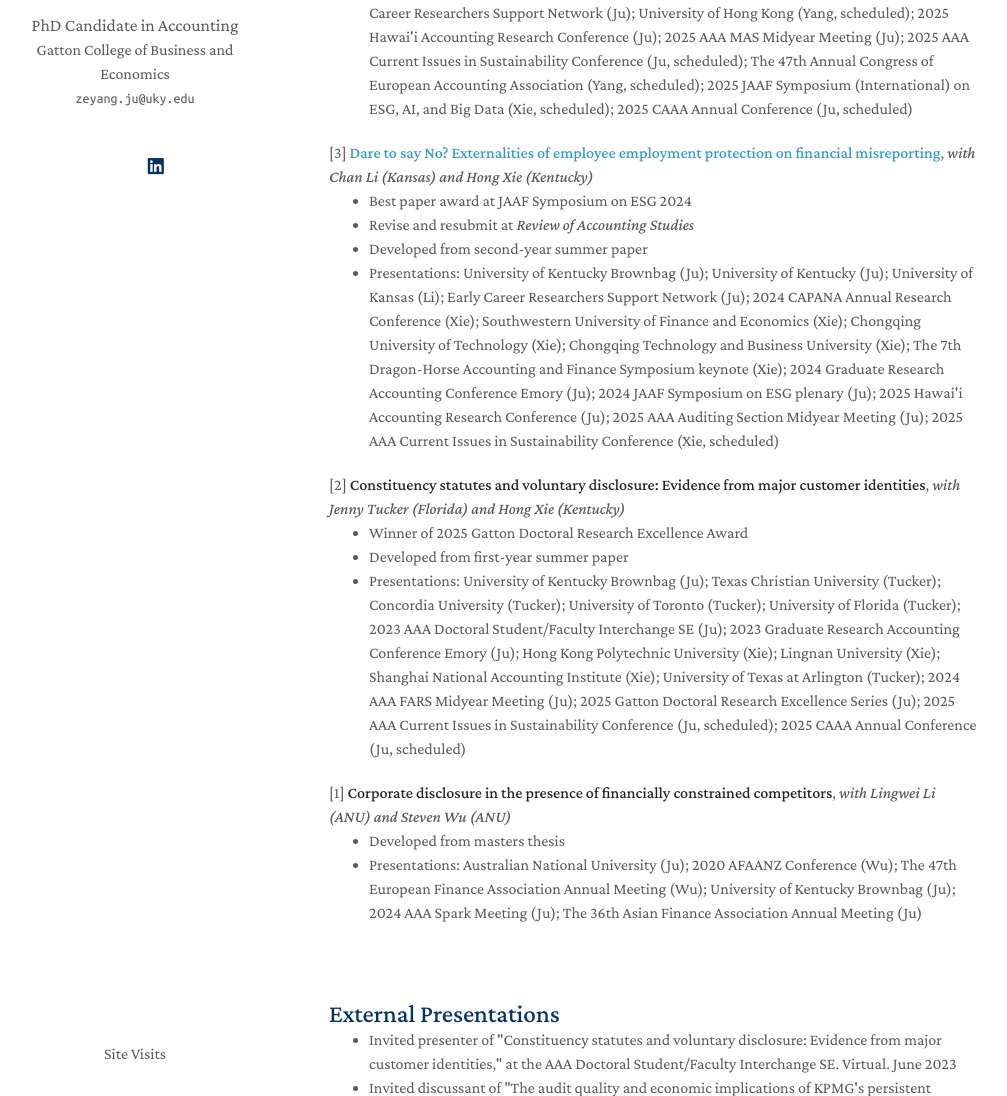
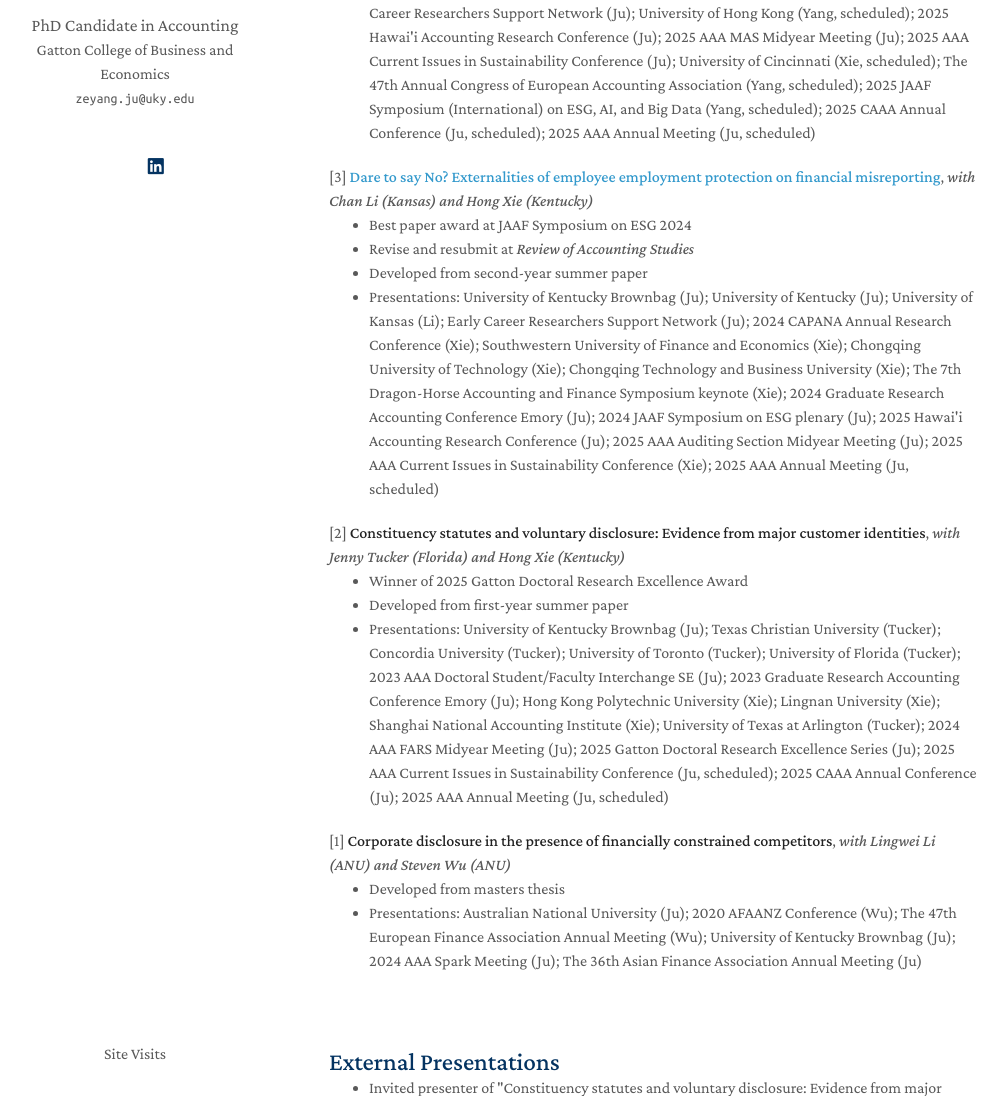
Before and after one commit to zeyang1225/zeyang1225.github.io, a Jekyll site: the page built from index.md, in a window 1280 px wide and 1400 px high, scrolled down 599 px. Shown: the part 304-1400 px from the top of the window, without its empty margins (141-1148 px from the left). Built offline with Jekyll 4.4.1, drawn with Linux system fonts in a browser that asks for light colours; nearby versions of some CDN libraries; comment, search, counter and statistics services are not loaded; a style sheet for code colours, icons or effects is not loaded; some of the changed text lies outside the part shown.

Commit message:
Update research.md

```diff
--- a/_includes/research.md
+++ b/_includes/research.md
@@ -6,7 +6,7 @@
   <ul>
     <li>  Top 10 downloads for Corporate Governance & Finance eJournal at the SSRN for several days  <br></li>
      <li>  Developed from a research seminar proposal <br></li>
-     <li>  Presentations: University of Kentucky Brownbag (Ju); Spring 2024 Kentucky Accounting Colloquium (Ju); University of Kentucky (Ju); Chinese University of Hong Kong (Chen); Early Career Researchers Support Network (Ju); University of Hong Kong (Yang, scheduled); 2025 Hawai'i Accounting Research Conference (Ju); 2025 AAA MAS Midyear Meeting (Ju); 2025 AAA Current Issues in Sustainability Conference (Ju, scheduled); The 47th Annual Congress of European Accounting Association (Yang, scheduled); 2025 JAAF Symposium (International) on ESG, AI, and Big Data (Xie, scheduled); 2025 CAAA Annual Conference (Ju, scheduled)</li>
+     <li>  Presentations: University of Kentucky Brownbag (Ju); Spring 2024 Kentucky Accounting Colloquium (Ju); University of Kentucky (Ju); Chinese University of Hong Kong (Chen); Early Career Researchers Support Network (Ju); University of Hong Kong (Yang, scheduled); 2025 Hawai'i Accounting Research Conference (Ju); 2025 AAA MAS Midyear Meeting (Ju); 2025 AAA Current Issues in Sustainability Conference (Ju); University of Cincinnati (Xie, scheduled); The 47th Annual Congress of European Accounting Association (Yang, scheduled); 2025 JAAF Symposium (International) on ESG, AI, and Big Data (Yang, scheduled); 2025 CAAA Annual Conference (Ju, scheduled); 2025 AAA Annual Meeting (Ju, scheduled)</li>
   </ul>
 </div>
 
@@ -16,7 +16,7 @@
     <li>  Best paper award at JAAF Symposium on ESG 2024 <br></li>
      <li>  Revise and resubmit at <em>Review of Accounting Studies</em> <br></li>
      <li>  Developed from second-year summer paper <br></li>
-  <li>  Presentations: University of Kentucky Brownbag (Ju); University of Kentucky (Ju); University of Kansas (Li); Early Career Researchers Support Network (Ju); 2024 CAPANA Annual Research Conference (Xie); Southwestern University of Finance and Economics (Xie); Chongqing University of Technology (Xie); Chongqing Technology and Business University (Xie); The 7th Dragon-Horse Accounting and Finance Symposium keynote (Xie); 2024 Graduate Research Accounting Conference Emory (Ju); 2024 JAAF Symposium on ESG plenary (Ju); 2025 Hawai'i Accounting Research Conference (Ju); 2025 AAA Auditing Section Midyear Meeting (Ju); 2025 AAA Current Issues in Sustainability Conference (Xie, scheduled)</li>
+  <li>  Presentations: University of Kentucky Brownbag (Ju); University of Kentucky (Ju); University of Kansas (Li); Early Career Researchers Support Network (Ju); 2024 CAPANA Annual Research Conference (Xie); Southwestern University of Finance and Economics (Xie); Chongqing University of Technology (Xie); Chongqing Technology and Business University (Xie); The 7th Dragon-Horse Accounting and Finance Symposium keynote (Xie); 2024 Graduate Research Accounting Conference Emory (Ju); 2024 JAAF Symposium on ESG plenary (Ju); 2025 Hawai'i Accounting Research Conference (Ju); 2025 AAA Auditing Section Midyear Meeting (Ju); 2025 AAA Current Issues in Sustainability Conference (Xie); 2025 AAA Annual Meeting (Ju, scheduled)</li>
   </ul>
 </div>
 
@@ -25,7 +25,7 @@
  <ul>
      <li>  Winner of 2025 Gatton Doctoral Research Excellence Award <br></li>
       <li> Developed from first-year summer paper <br></li>
-   <li>  Presentations: University of Kentucky Brownbag (Ju); Texas Christian University (Tucker); Concordia University (Tucker); University of Toronto (Tucker); University of Florida (Tucker); 2023 AAA Doctoral Student/Faculty Interchange SE (Ju); 2023 Graduate Research Accounting Conference Emory (Ju); Hong Kong Polytechnic University (Xie); Lingnan University (Xie); Shanghai National Accounting Institute (Xie); University of Texas at Arlington (Tucker); 2024 AAA FARS Midyear Meeting (Ju); 2025 Gatton Doctoral Research Excellence Series (Ju); 2025 AAA Current Issues in Sustainability Conference (Ju, scheduled); 2025 CAAA Annual Conference (Ju, scheduled)</li>
+   <li>  Presentations: University of Kentucky Brownbag (Ju); Texas Christian University (Tucker); Concordia University (Tucker); University of Toronto (Tucker); University of Florida (Tucker); 2023 AAA Doctoral Student/Faculty Interchange SE (Ju); 2023 Graduate Research Accounting Conference Emory (Ju); Hong Kong Polytechnic University (Xie); Lingnan University (Xie); Shanghai National Accounting Institute (Xie); University of Texas at Arlington (Tucker); 2024 AAA FARS Midyear Meeting (Ju); 2025 Gatton Doctoral Research Excellence Series (Ju); 2025 AAA Current Issues in Sustainability Conference (Ju, scheduled); 2025 CAAA Annual Conference (Ju); 2025 AAA Annual Meeting (Ju, scheduled)</li>
   </ul>
 </div>
 
```
